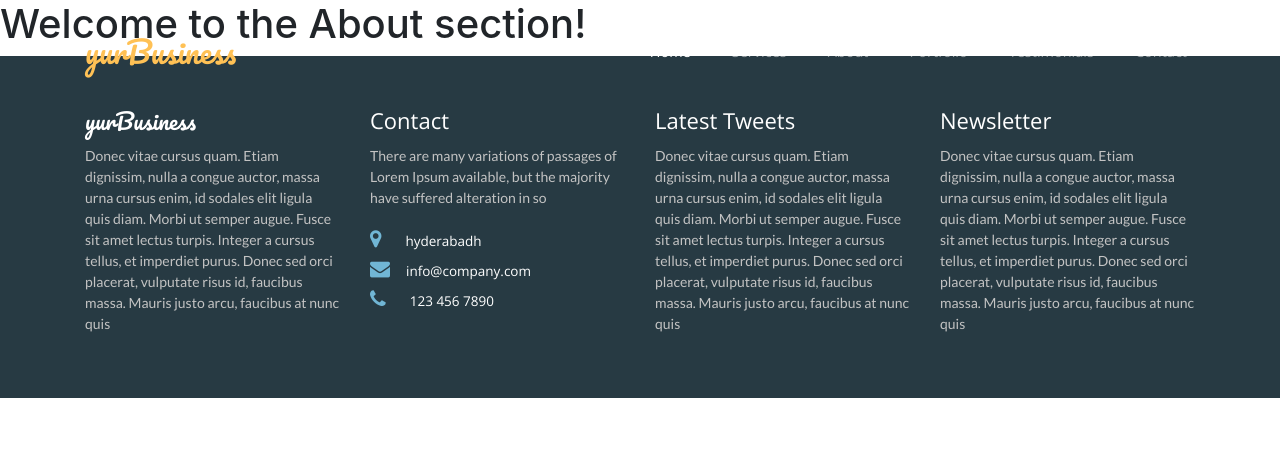
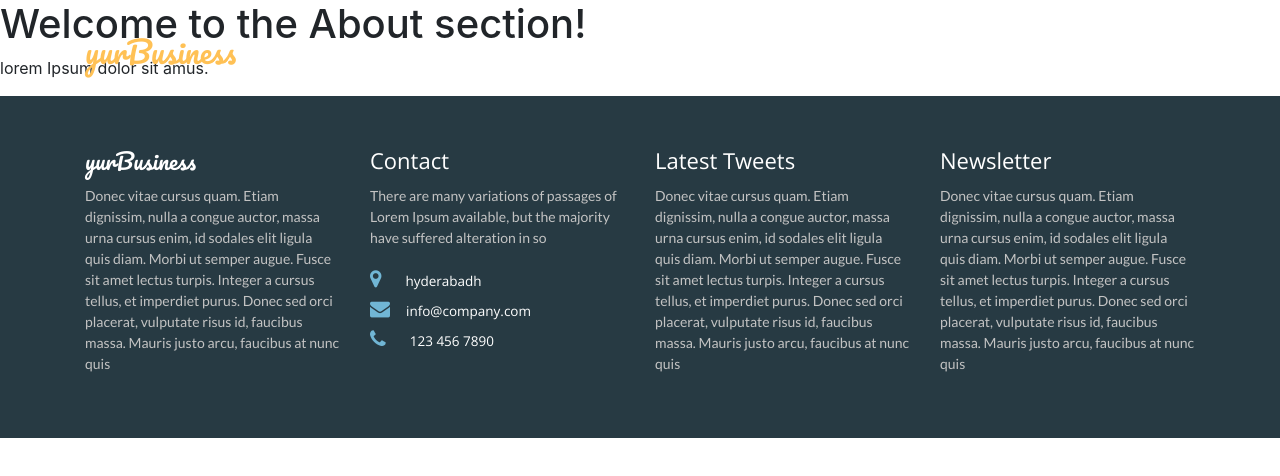
Before and after one commit to DeanNab175/yurbusiness, a website: page src/about.html in a window 1280 px wide. Drawn offline with nearby package versions, Linux system fonts and the light colour scheme.

Commit message:
added a lorem ipsum paragraph

```diff
--- a/src/about.html
+++ b/src/about.html
@@ -65,6 +65,7 @@
         <main>
 
             <h1>Welcome to the About section!</h1>
+            <p>lorem Ipsum dolor sit amus.</p>
         </main>
 
 
```
